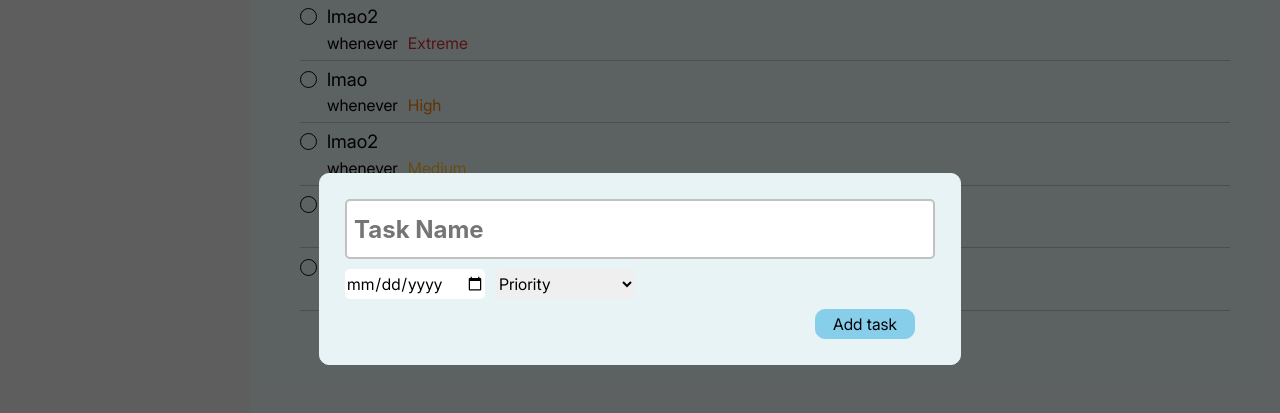
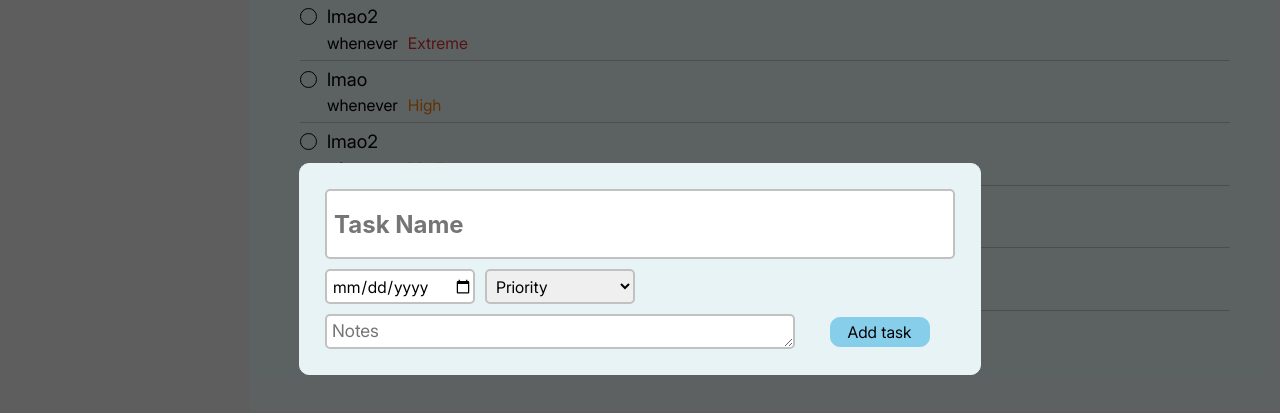
Before and after one commit to fromscode/todo-app, a website built with webpack: page src/index.html in a window 1280 px wide. Both pictures are taken after a click on the button "Add task". Shown: the part 131-544 px from the top of the page. Built offline with nearby package versions, Linux system fonts and the light colour scheme; a web font is replaced by a local one.

Commit message:
Style notes (wip)

```diff
--- a/src/addEventListeners.js
+++ b/src/addEventListeners.js
@@ -80,6 +80,20 @@ function addSubmitButtonListener(project) {
     })
 }
 
+function addNotesEventListener() {
+    const notes = document.querySelector("#notes");
+    notes.addEventListener("input", () => {
+        // notes.style.height = "auto";
+        notes.style.height = notes.scrollHeight + "px";
+    })
+}
+
+function addFormEventListeners(project) {
+    addSubmitButtonListener(project);
+    addNotesEventListener();
+    addCancelButtonListener();
+}
+
 function addSidebarCollapseEventListener() {
     const btn = document.querySelector(".collapse-btn");
 
@@ -91,8 +105,7 @@ function addSidebarCollapseEventListener() {
 function addAllListeners(project) {
     addAllTodoListeners(project);
     addAddButtonListener(project);
-    addSubmitButtonListener(project);
-    addCancelButtonListener();
+    addFormEventListeners(project);
 }
 
 export default addAllListeners;
--- a/src/index.html
+++ b/src/index.html
@@ -39,8 +39,8 @@
                     <option value="None">None</option>
                 </select>
 
-                <!-- <label for="notes">Notes: </label>
-                <input type="text" id="notes"> -->
+                <!-- <input type="text" id="notes" placeholder="Notes"> -->
+                <textarea name="notes" id="notes" placeholder="Notes"></textarea>
 
                 <button type="submit" id="submit-btn">Add task</button>
                 <!-- <button type="button" id="cancel-btn">Cancel</button> -->
--- a/src/styles/form.css
+++ b/src/styles/form.css
@@ -1,7 +1,7 @@
 form {
     display: grid;
-    grid-template-rows: 2fr 1fr 1fr;
-    grid-template-columns: repeat(4, 1fr);
+    grid-template-rows: 70px 35px 35px;
+    grid-template-columns: repeat(4, 150px);
     gap: 10px;
 }
 
@@ -14,6 +14,8 @@ form > * {
     border: none;
     outline: none;
     border-radius: 5px;
+    border: 2px solid var(--color-card-border);
+    padding-left: 5px;
 }
 
 #title {
@@ -35,8 +37,18 @@ form > * {
     background-color: var(--color-add-btn);
 
     justify-self: center;
+    align-self: center;
 }
 
 #submit-btn:hover {
     background-color: var(--color-add-btn-hover);
 }
+
+#notes {
+    font-size: 1.1em;
+    grid-row: 3 / 4;
+    grid-column: 1 / 4;
+    align-self: stretch;
+    /* resize: vertical; */
+    overflow-y: hidden;
+}
```
